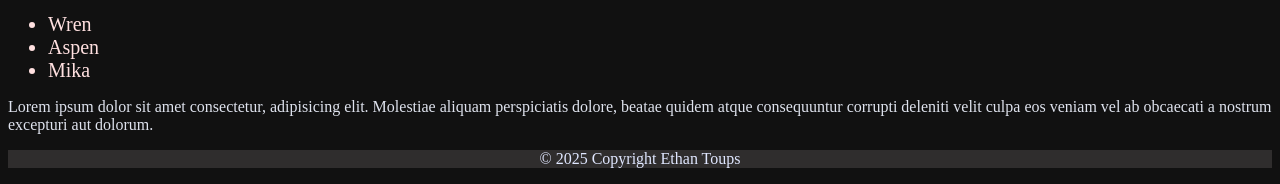
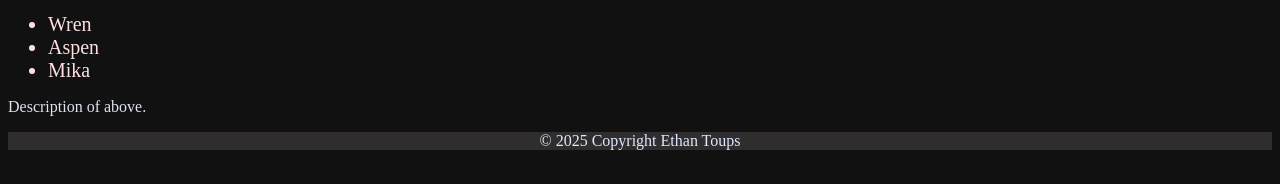
Before and after one commit to LBuddyBoy/Zoo-Problem, a plain HTML site: page index.html in a window 1280 px wide. Shown: the part 1252-1436 px from the top of the page. Drawn offline with Linux system fonts and the light colour scheme.

Commit message:
Changed footer text

```diff
--- a/index.html
+++ b/index.html
@@ -134,7 +134,7 @@
     <!-- Footer -->
     <div id="footer">
       <footer>
-        <p>Lorem ipsum dolor sit amet consectetur, adipisicing elit. Molestiae aliquam perspiciatis dolore, beatae quidem atque consequuntur corrupti deleniti velit culpa eos veniam vel ab obcaecati a nostrum excepturi aut dolorum.</p>
+        <p>Description of above.</p>
       </footer>
     </div>
 
```
